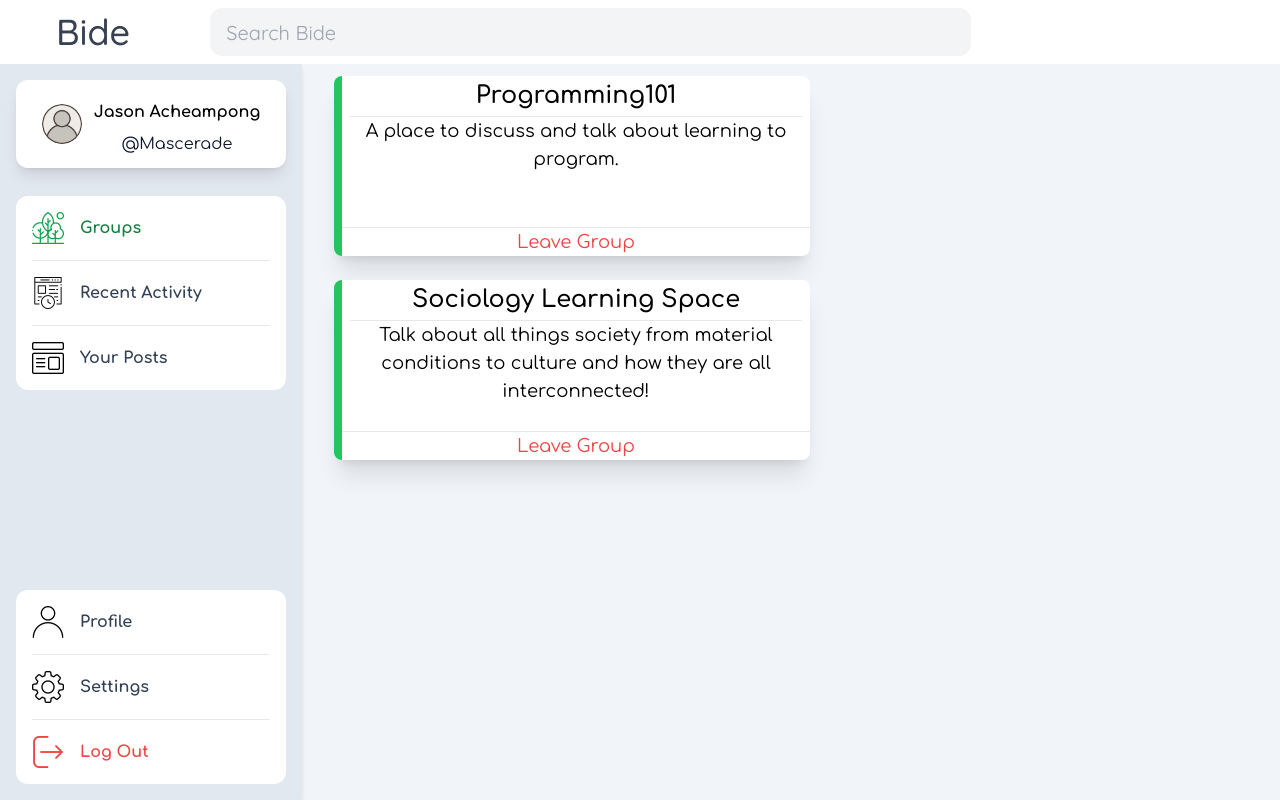
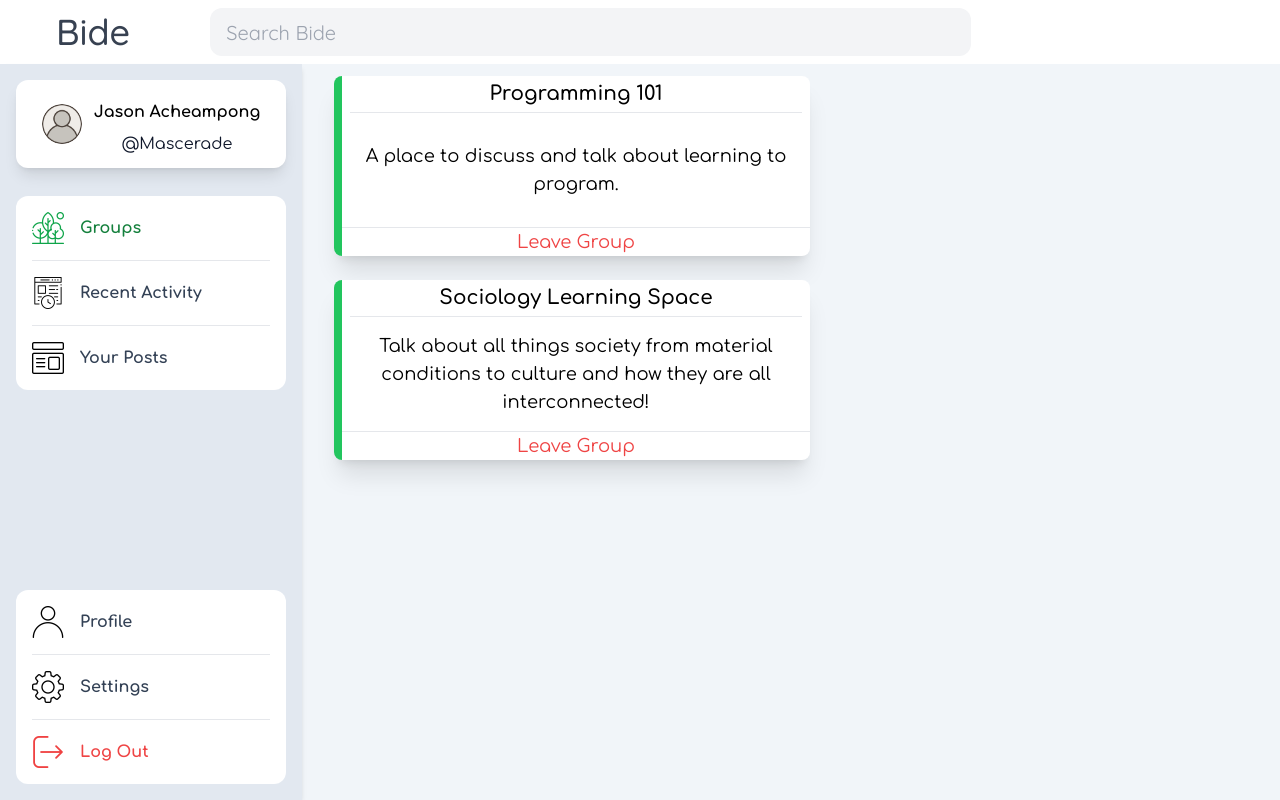
Before and after one commit to Mascerade/bide-frontend-vite, a Vue app: page /dashboard/1 in a window 1280 px wide. Built offline with nearby package versions, Linux system fonts and the light colour scheme.

Commit message:
centered text in group card

```diff
--- a/src/components/user/GroupCard.vue
+++ b/src/components/user/GroupCard.vue
@@ -4,14 +4,18 @@
       <div
         class="xl:min-h-[180px] w-full flex flex-col shadow-xl rounded-r-lg bg-white border-l-8 border-green-500 rounded-l-lg"
       >
-        <div class="flex-grow">
+        <div class="flex flex-col flex-grow">
           <h1
-            class="xl:text-2xl xl:ml-1 xl:mr-1 xl:pt-1 xl:pb-1 font-semibold break-words text-center"
+            class="xl:text-xl xl:ml-1 xl:mr-1 xl:pt-1 xl:pb-1 font-semibold break-words text-center"
           >
             {{ title }}
           </h1>
           <hr class="mr-2 ml-2" />
-          <h2 class="xl:text-lg text-center break-words">{{ description }}</h2>
+          <div class="flex flex-grow items-center">
+            <h2 class="xl:text-lg xl:ml-3 xl:mr-3 text-center break-words">
+              {{ description }}
+            </h2>
+          </div>
         </div>
         <hr />
         <button class="text-red-500 text-center hover:bg-gray-100 xl:text-lg">
--- a/src/views/Dashboard.vue
+++ b/src/views/Dashboard.vue
@@ -105,7 +105,7 @@ export default defineComponent({
   setup() {
     const groupData = [
       {
-        title: 'Programming101',
+        title: 'Programming 101',
         description: 'A place to discuss and talk about learning to program.'
       },
       {
```
